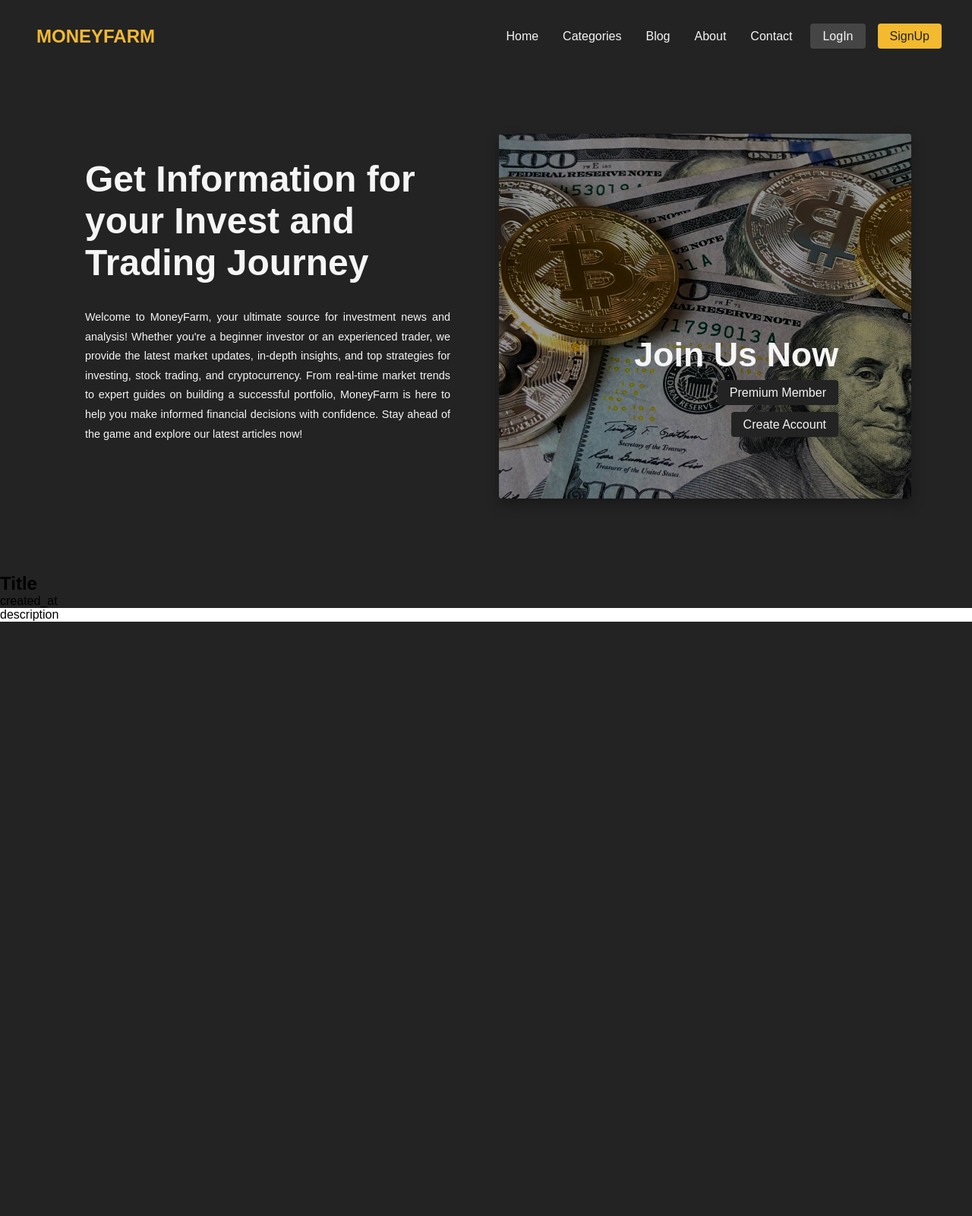
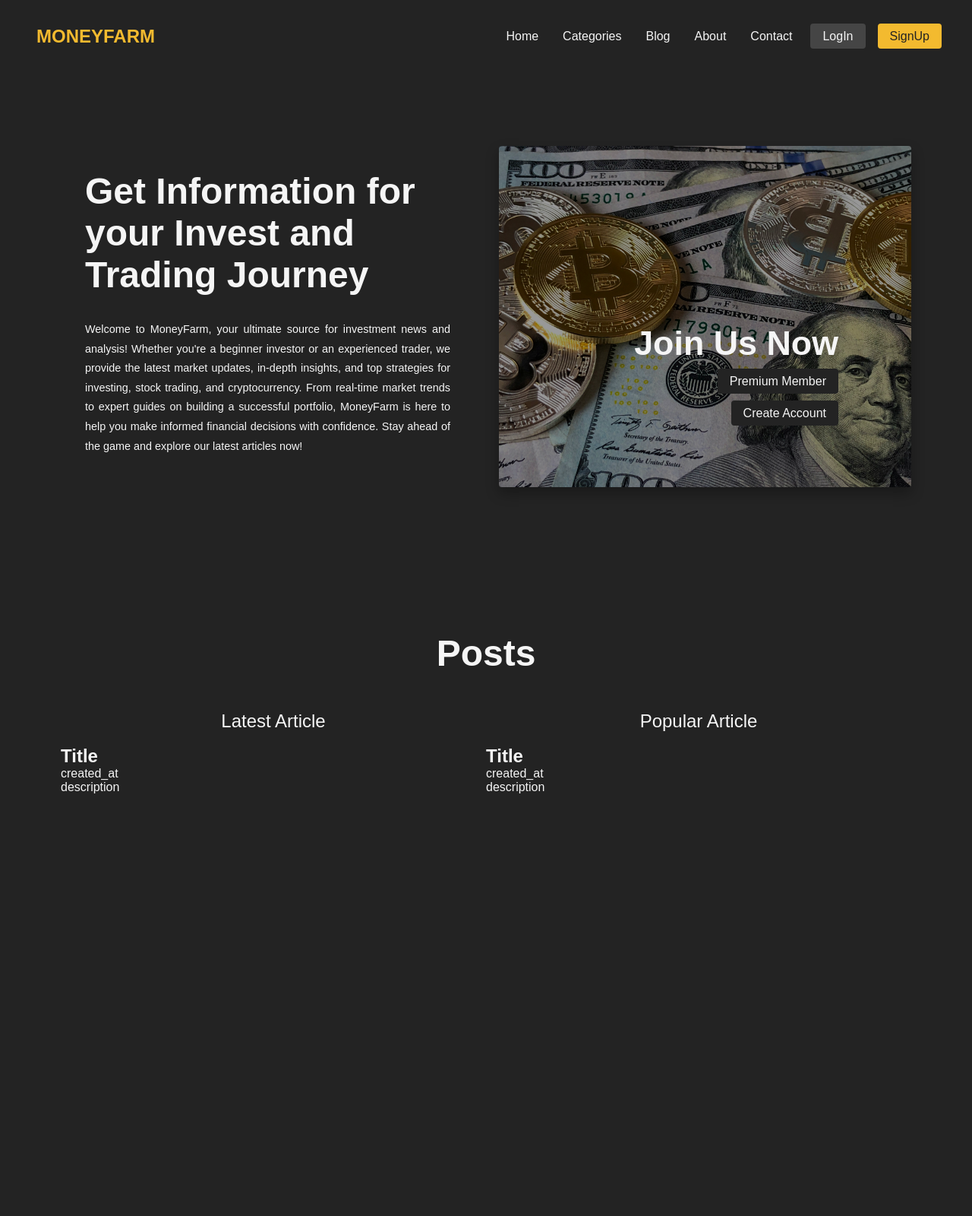
Before and after one commit to ardiantohendy/personal-blog, a Django app: page / in a window 1280 px wide. Shown: the whole page at 76% size. Before the commit the page ends 818 px from the top, so only its background shows below. Run offline with Django 5.2, Linux system fonts and the light colour scheme.

Commit message:
new commit

```diff
--- a/static/assets/css/main.css
+++ b/static/assets/css/main.css
@@ -12,6 +12,7 @@
 }
 
 .main .head {
+  position: absolute;
   width: 100%;
   display: flex;
   align-items: center;
@@ -89,8 +90,8 @@
 
 .main .home {
   width: 100%;
-  height: 80%;
-  padding: 5rem;
+  height: 100vh;
+  padding: 12rem 5rem 5rem 5rem;
   display: flex;
   color: whitesmoke;
 }
@@ -114,6 +115,7 @@
 
 .main .home .card {
   width: 50%;
+  height: 85%;
   box-shadow: 0 8px 16px rgba(0, 0, 0, 0.3);
 }
 
@@ -160,3 +162,37 @@
   color: rgb(35, 35, 35);
   background-color: rgb(243, 186, 47);
 }
+
+.main .blog {
+  width: 100%;
+  min-height: 100vh;
+  max-height: fit-content;
+  background-color: rgb(35, 35, 35);
+  padding-top: 2rem;
+  color: whitesmoke;
+}
+
+.main .blog h1 {
+  font-size: 3rem;
+  text-align: center;
+  word-spacing: 2rem;
+}
+
+.main .blog .difer {
+  display: flex;
+  padding: 3rem 5rem;
+}
+
+.main .blog .difer .latest {
+  width: 50%;
+}
+
+.main .blog .difer .latest p.lat,
+.main .blog .difer .popular p.pop {
+  text-align: center;
+  font-size: 1.5em;
+}
+
+.main .blog .difer .popular {
+  width: 50%;
+}
--- a/templates/index.html
+++ b/templates/index.html
@@ -48,11 +48,26 @@
         </div>
       </div>
       <div class="blog">
-        <div class="card">
-          <img src="" alt="" />
-          <h2>Title</h2>
-          <p>created_at</p>
-          <p>description</p>
+        <h1>Posts</h1>
+        <div class="difer">
+          <div class="latest">
+            <p class="lat">Latest Article</p>
+            <div class="latest-card">
+              <img src="" alt="" />
+              <h2>Title</h2>
+              <p>created_at</p>
+              <p>description</p>
+            </div>
+          </div>
+          <div class="popular">
+            <p class="pop">Popular Article</p>
+            <div class="popular-card">
+              <img src="" alt="" />
+              <h2>Title</h2>
+              <p>created_at</p>
+              <p>description</p>
+            </div>
+          </div>
         </div>
       </div>
     </div>
```
